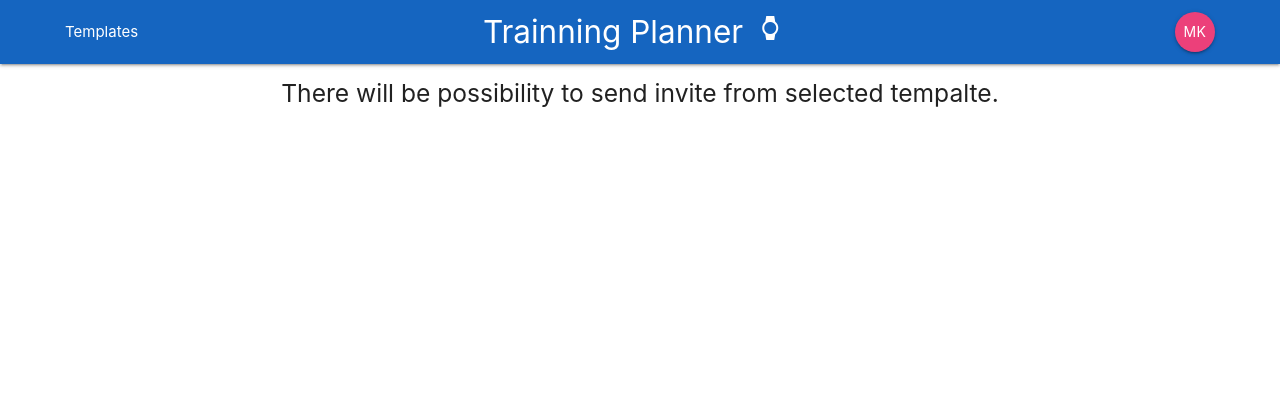
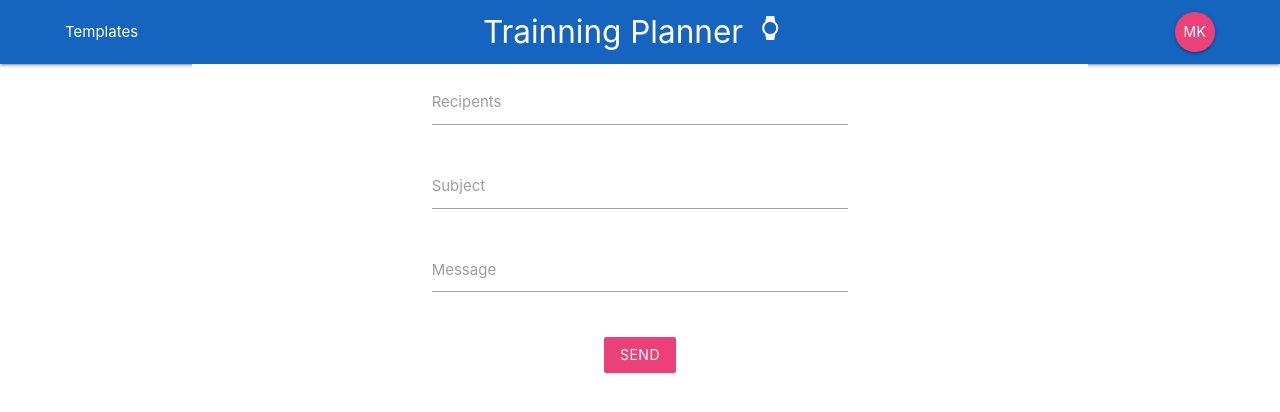
Before and after one commit to nokia-wroclaw/innovativeproject-training-planner, a React (Create React App) app in the folder client/: page /sendInvite in a window 1280 px wide. Shown: the top 412 px of the page. Built offline with nearby package versions, Linux system fonts and the light colour scheme.

Commit message:
Redesign with materialize css - FRONT END

```diff
--- a/client/src/components/template/createInviteTemplate.component.js
+++ b/client/src/components/template/createInviteTemplate.component.js
@@ -43,12 +43,12 @@ const CreateInviteTemplate = props => {
 
     console.log(template);
 
-    // axios
-    //   .post("/inviteTemplate/save", template)
-    //   .then(res => {
-    //     console.log(res.data.message);
-    //     props.history.push("/templateDashboard");
-    //   });
+    axios
+      .post("/inviteTemplate/save", template)
+      .then(res => {
+        console.log(res.data.message);
+        props.history.push("/templateDashboard");
+      });
   }
 
   return (
@@ -61,6 +61,7 @@ const CreateInviteTemplate = props => {
                 type="text"
                 id="date"
                 className="datepicker"
+                required
                 onSelect={event => setDate(event.target.value)}
               />
         </div>
@@ -71,7 +72,7 @@ const CreateInviteTemplate = props => {
                 type="text"
                 id="startTime"
                 className="timepicker"
-
+                required
                 onSelect={event => setStartTime(event.target.value)}
               />
           </div>
@@ -81,7 +82,7 @@ const CreateInviteTemplate = props => {
                 type="text"
                 id="endTime"
                 className="timepicker"
-
+                required
                 onSelect={event => setEndTime(event.target.value)}
               />
           </div>
@@ -91,7 +92,7 @@ const CreateInviteTemplate = props => {
             <input
               type="text"
               id="instructor"
-
+              required
               onChange={event => setInstructor(event.target.value)}
             />
         </div>
@@ -100,7 +101,7 @@ const CreateInviteTemplate = props => {
             <input
               type="text"
               id="title"
-
+              required
               onChange={event => setTitle(event.target.value)}
             />
         </div>
@@ -109,8 +110,8 @@ const CreateInviteTemplate = props => {
           <textarea
             id="agenda"
             className="materialize-textarea"
+            required
             onChange={event => setAgenda(event.target.value)}
-
           />
         </div>
         <div className="input-field">
@@ -127,8 +128,8 @@ const CreateInviteTemplate = props => {
           <textarea
             id="willLearn"
             className="materialize-textarea"
+            required
             onChange={event => setWillLearn(event.target.value)}
-
           />
         </div>
         <div className="input-field">
--- a/client/src/components/template/sendInvite.component.js
+++ b/client/src/components/template/sendInvite.component.js
@@ -4,7 +4,33 @@ const SendInvite = () => {
 
     return(
         <div className="container">
-            <h5 className="center">There will be possibility to send invite from selected tempalte.</h5>
+            <form className="white col s12" style={{padding:"0 20px"}}>
+                <div className="row center">
+                    <div className="input-field col s6 offset-s3">
+                        <label htmlFor="recipents">Recipents</label>
+                        <input
+                            type="text"
+                            id="recipents"
+                        />
+                    </div>
+                    <div className="input-field col s6 offset-s3">
+                        <label htmlFor="subject">Subject</label>
+                        <input
+                            type="text"
+                            id="subject"
+                        />
+                    </div>
+                    <div className="input-field col s6 offset-s3" style={{border: true}}>
+                        <label htmlFor="textarea1">Message</label>
+                        <textarea id="textarea1" className="materialize-textarea"></textarea>
+                    </div>
+                    <div className="input-field col s6 offset-s3">
+                        <button className="btn pink lighten-1 z-depth-0">
+                            Send
+                        </button>
+                    </div>
+                </div>
+            </form>
         </div>
     )
 }
--- a/client/src/components/template/templateCard.component.js
+++ b/client/src/components/template/templateCard.component.js
@@ -4,9 +4,7 @@ import { Link } from 'react-router-dom';
 const TemplateCard = () => {
 
     return(
-        <div className="row">
-        <div className="col s12 m12">
-          <div className="card blue darken-2">
+      <div className="card blue darken-1">
         <div className="card-content white-text">
           <span className="card-title">Training Title</span>
           <p>Training description.Lorem ipsum dolor sit amet, consectetur adipiscing elit.
@@ -17,9 +15,7 @@ const TemplateCard = () => {
           <p>Training instructor. Date and time when start.</p>
         </div>
         <div className="card-action">
-              <Link to="/sendInvite">Send invite</Link>
-            </div>
-          </div>
+          <Link to="/sendInvite">Send Invitation</Link>
         </div>
       </div>
     )
--- a/client/src/components/template/templateDashboard.component.js
+++ b/client/src/components/template/templateDashboard.component.js
@@ -5,11 +5,17 @@ import TemplateCard from "./templateCard.component"
 const TemplateDashboard = () => {
 
     return(
-        <div className="container center">
-            <TemplateCard/>
-            <TemplateCard/>
+        <div className="container center col s11">
+            <div className="row">
+                <div className="col s12 m6"> <TemplateCard /> </div>
+                <div className="col s12 m6"> <TemplateCard /> </div>
+                <div className="col s12 m6"> <TemplateCard /> </div>
+                <div className="col s12 m6"> <TemplateCard /> </div>
+                <div className="col s12 m6"> <TemplateCard /> </div>
+                <div className="col s12 m6"> <TemplateCard /> </div>
+            </div>
             <h5 className="center">
-                <Link to="/inviteTemplate" className="btn-floating btn-large waves-effect waves-light pink lighten-1"><i className="material-icons">add</i></Link>
+                <Link to="/inviteTemplate" className="btn-floating pulse btn-large waves-effect waves-light pink lighten-1"><i className="material-icons">add</i></Link>
             </h5>
         </div>
     )
--- a/package.json
+++ b/package.json
@@ -15,10 +15,10 @@
   "author": "",
   "license": "ISC",
   "dependencies": {
-    "antd": "^4.0.2",
     "cors": "^2.8.5",
     "dotenv": "^8.2.0",
     "express": "^4.17.1",
-    "mongoose": "^5.9.3"
+    "mongoose": "^5.9.3",
+    "nodemailer": "^6.4.5"
   }
 }
```
Also changed, not shown: 2 other files (tests, documents, lock files or other folders). Lines whose indentation alone changed are shown as unchanged.
